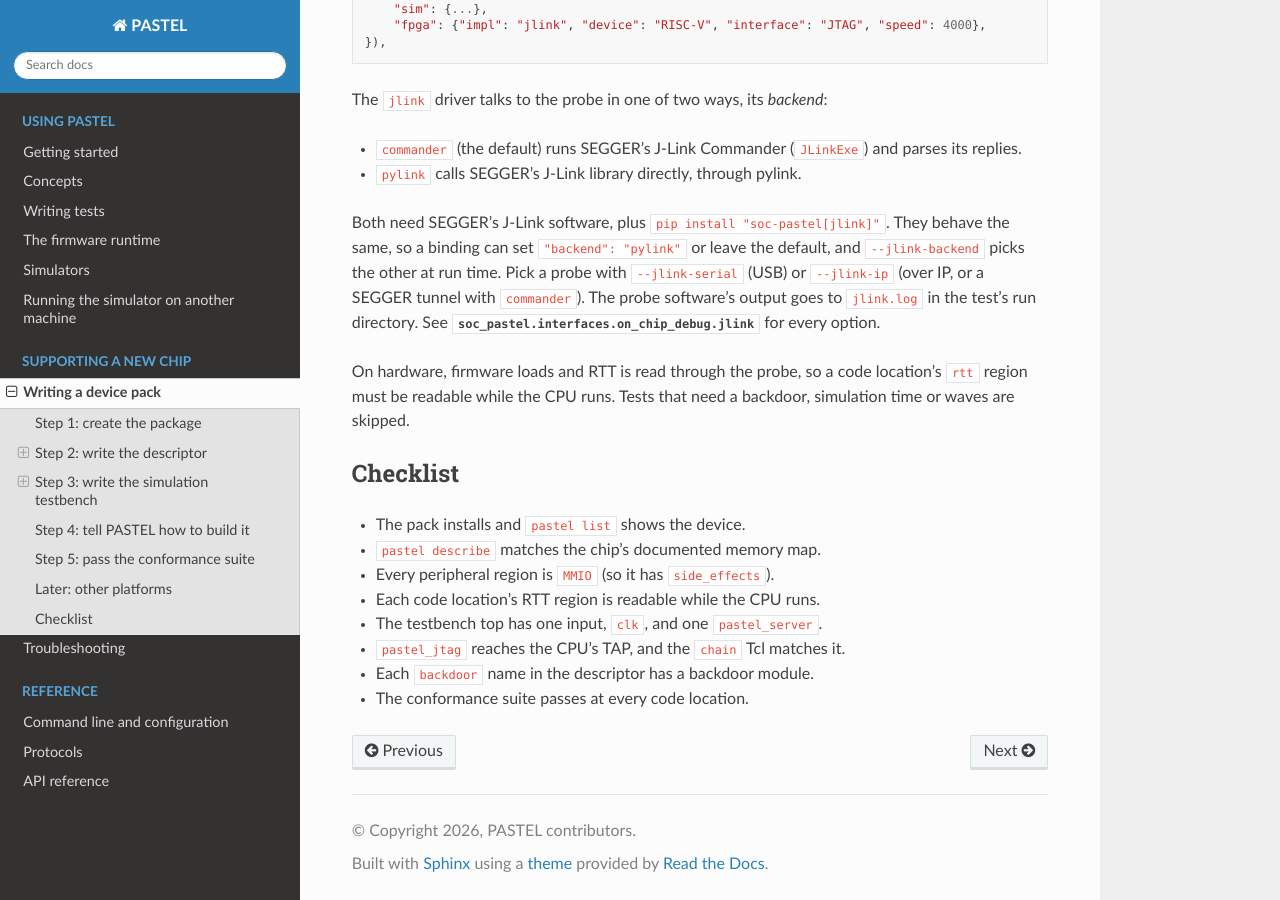
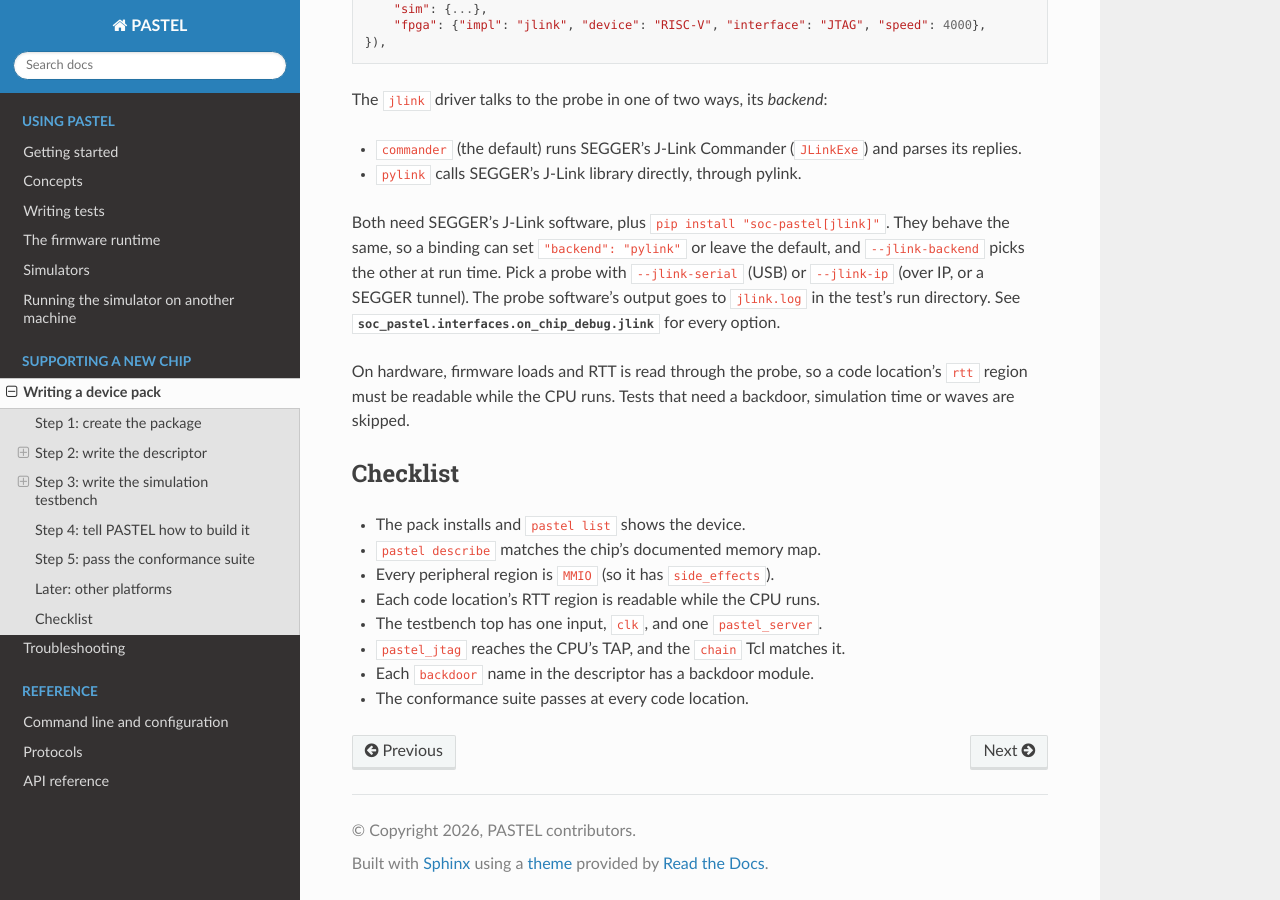
Before and after one commit to soc-puppets/soc-pastel, a Sphinx documentation site: the page built from docs/guides/device-pack.rst, in a window 1280 px wide and 900 px high, scrolled down 10079 px. Built offline with Sphinx 7.4.7 and the Read the Docs theme 3.1.0, drawn with Linux system fonts in a browser that asks for light colours.

Commit message:
Let the J-Link pylink backend open SEGGER tunnels
pylink's open() takes a tunnel as ip_addr "tunnel:<name>:<port>" (as
open_tunnel() builds it), so --jlink-ip=tunnel:<name> works with either
backend; the port defaults to 19020.

Co-Authored-By: Claude Opus 5.5 <noreply@anthropic.com>

```diff
--- a/docs/guides/device-pack.rst
+++ b/docs/guides/device-pack.rst
@@ -561,10 +561,9 @@ The ``jlink`` driver talks to the probe in one of two ways, its *backend*:
 Both need SEGGER's J-Link software, plus ``pip install "soc-pastel[jlink]"``.
 They behave the same, so a binding can set ``"backend": "pylink"`` or leave the
 default, and ``--jlink-backend`` picks the other at run time. Pick a probe with
-``--jlink-serial`` (USB) or ``--jlink-ip`` (over IP, or a SEGGER tunnel with
-``commander``). The probe software's output goes to ``jlink.log`` in the test's
-run directory. See :mod:`soc_pastel.interfaces.on_chip_debug.jlink` for every
-option.
+``--jlink-serial`` (USB) or ``--jlink-ip`` (over IP, or a SEGGER tunnel). The
+probe software's output goes to ``jlink.log`` in the test's run directory. See
+:mod:`soc_pastel.interfaces.on_chip_debug.jlink` for every option.
 
 On hardware, firmware loads and RTT is read through the probe, so a code
 location's ``rtt`` region must be readable while the CPU runs. Tests that need
--- a/docs/reference/cli.rst
+++ b/docs/reference/cli.rst
@@ -90,7 +90,7 @@ FPGA platform (``--platform=fpga``) and debug probes:
    * - ``--jlink-serial=<sn>``
      - The USB J-Link to use, by serial number (``jlink`` driver).
    * - ``--jlink-ip=<addr>``
-     - A J-Link over IP, or a SEGGER tunnel (``tunnel:<name>``; ``commander`` only).
+     - A J-Link over IP, or a SEGGER tunnel (``tunnel:<name>``).
    * - ``--jlink-backend=<name>``
      - How the ``jlink`` driver talks to the probe: ``commander`` (J-Link
        Commander) or ``pylink`` (SEGGER's library). Overrides the binding's
```
Also changed, not shown: 2 other files.
